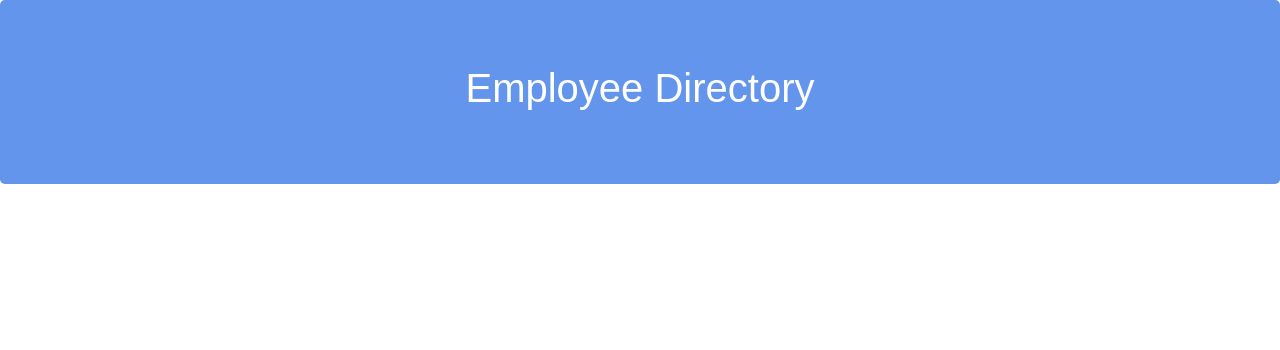
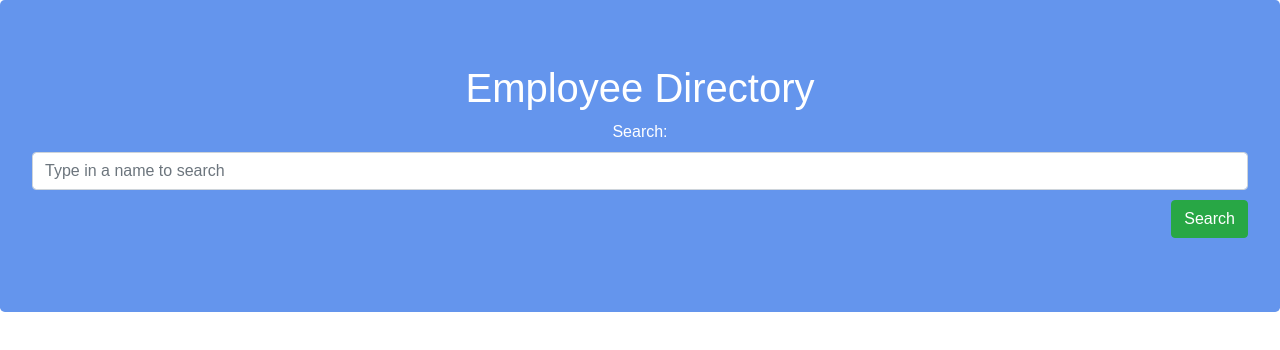
Before and after one commit to AlishaSaleh/employee-directory, a React (Create React App) app: page / in a window 1280 px wide. Shown: the top 350 px of the page. Built offline with nearby package versions, Linux system fonts and the light colour scheme.

Commit message:
Search bar and extra components added

```diff
--- a/src/App.js
+++ b/src/App.js
@@ -2,6 +2,7 @@
 import './App.css';
 //import Jumbotron from './components/Jumbotron'
 import Jumbotron from 'react-bootstrap/Jumbotron'
+import SearchForm from './components/SearchForm';
 
 function App() {
   const jumboStyle = {
@@ -14,6 +15,7 @@ function App() {
     <>
       <Jumbotron style={jumboStyle}>
         <h1>Employee Directory</h1>
+        <SearchForm />
       </Jumbotron>
     </>
   );
--- /dev/null
+++ b/src/components/SearchForm/index.js
@@ -0,0 +1,24 @@
+import React from "react";
+import "./style.css";
+
+function SearchForm(props) {
+  return (
+    <form className="search">
+      <div className="form-group">
+        <label htmlFor="search">Search:</label>
+        <input
+          value={props.search}
+          // onChange={props.handleInputChange}
+          type="text"
+          className="form-control"
+          placeholder="Type in a name to search"
+        />
+        <button type="submit" onClick={props.handleFormSubmit} className="btn btn-success">
+          Search
+        </button>
+      </div>
+    </form>
+  );
+}
+
+export default SearchForm;
--- /dev/null
+++ b/src/components/SearchForm/style.css
@@ -0,0 +1,9 @@
+form.search {
+  overflow: auto;
+  margin-bottom: 10px;
+}
+
+form.search button[type="submit"] {
+  float: right;
+  margin-top: 10px;
+}
--- /dev/null
+++ b/src/components/Wrapper/style.css
@@ -0,0 +1,4 @@
+.wrapper {
+  min-height: 100%;
+  padding-bottom: 100px;
+}
```
Also changed, not shown: src/components/Col/index.js (added, +9 -0 lines), src/components/Row/index.js (added, +7 -0 lines), src/components/Wrapper/index.js (added, +8 -0 lines).
